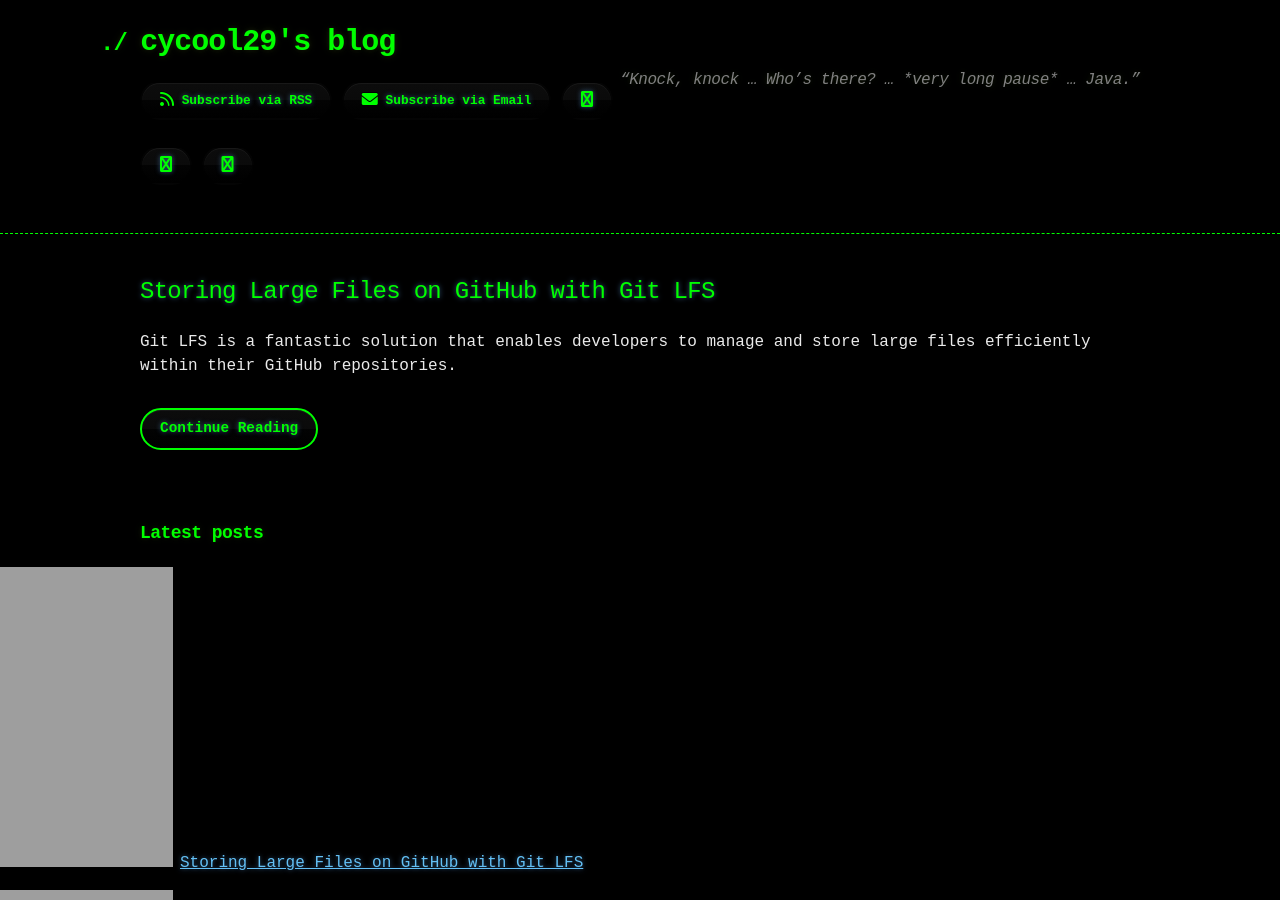
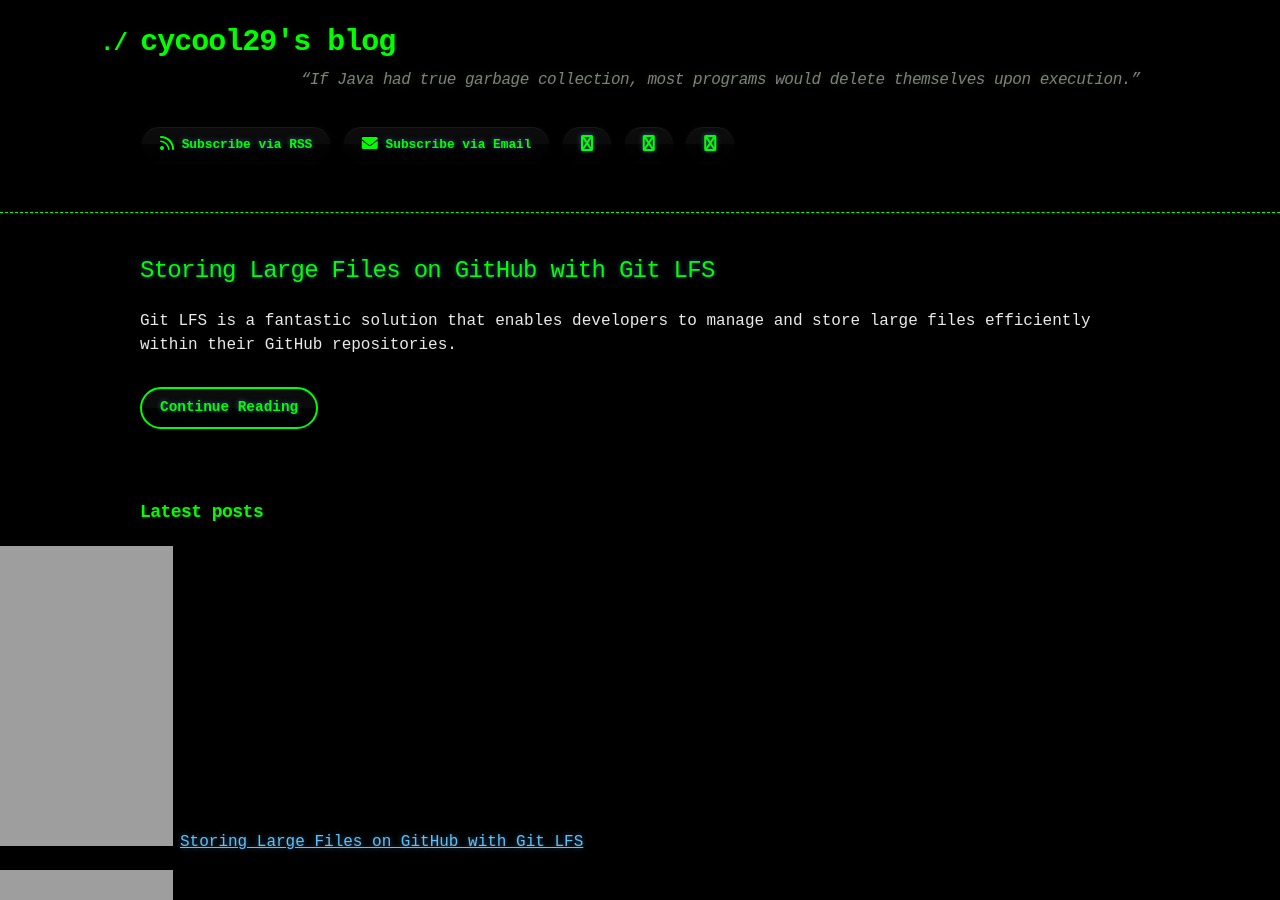
Before and after one commit to cycool29/cycool29.github.io, a Jekyll site: the page built from index.md, in a window 1280 px wide and 900 px high. Built offline with Jekyll 4.4.1, drawn with Linux system fonts in a browser that asks for light colours; a style sheet for code colours, icons or effects is not loaded.

Commit message:
Update quotes

```diff
--- a/_config.yml
+++ b/_config.yml
@@ -1,5 +1,5 @@
 title: cycool29's blog
-description: "“Knock, knock … Who’s there? … *very long pause* … Java.”"
+description: "“If Java had true garbage collection, most programs would delete themselves upon execution.” "
 bio: A high school student. Intermediate in Python, Git, Bash. Learning JavaScript. He/Him. "
 author: cycool29
 url: https://cycool29.github.io
```
